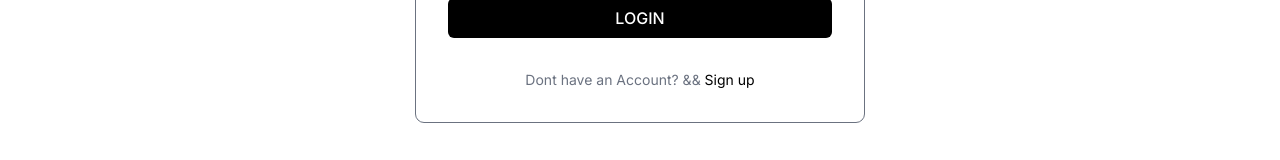
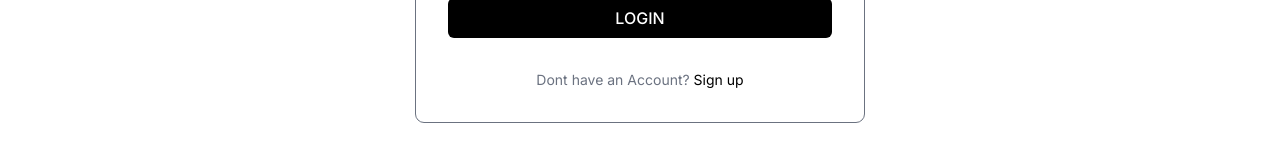
Before and after one commit to thakurcoder/ecommerce, a Next.js app: page /login in a window 1280 px wide. Shown: the part 502-662 px from the top of the page. Built offline with nearby package versions, Linux system fonts and the light colour scheme.

Commit message:
some type error

```diff
--- a/src/app/login/page.tsx
+++ b/src/app/login/page.tsx
@@ -87,7 +87,7 @@ const onLogin = async ()=>{
           <p className='text-red-600'>{error}</p>
         </form>
         <p className="text-center text-sm text-gray-500 mt-8">
-        Dont have an Account? && {" "}
+        Dont have an Account? {" "}
           <Link href="/signup" className=" text-black">
           Sign up
           </Link>
```
Also changed, not shown: 1 other file (tests, documents, lock files or other folders).
